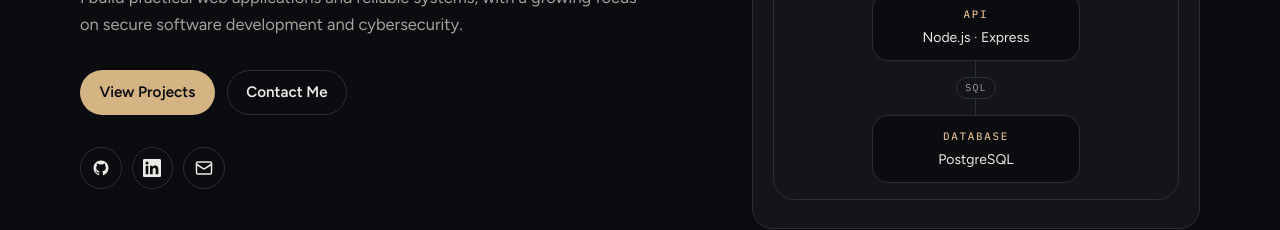
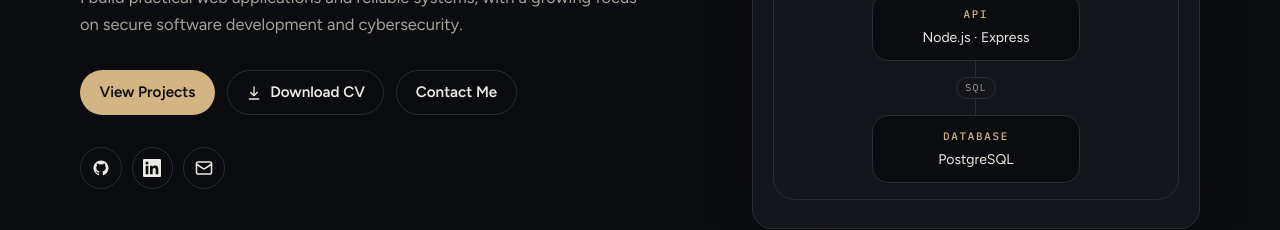
Before and after one commit to nadiamariaotieno/Nadia-Maria-Portfolio, a React (Vite) app: page / in a window 1280 px wide. Shown: the part 395-625 px from the top of the page. Built offline with nearby package versions, Linux system fonts and the light colour scheme; no server answers.

Commit message:
Add CV URL and filename to site.js. Integrate CvButton in Contact and Hero sections for improved CV accessibility.

```diff
--- a/src/data/site.js
+++ b/src/data/site.js
@@ -26,6 +26,8 @@ export const site = {
   portfolioRepoUrl:
     optionalUrl(env.VITE_PORTFOLIO_REPO_URL) ||
     'https://github.com/nadiamariaotieno/Nadia-Maria-Portfolio',
+  cvUrl: '/Nadia-Maria-Otieno-CV.pdf',
+  cvFileName: 'Nadia-Maria-Otieno-CV.pdf',
   tagline:
     'I build practical web applications and reliable systems, with a growing focus on secure software development and cybersecurity.',
   exploring: [
--- a/src/sections/Contact.jsx
+++ b/src/sections/Contact.jsx
@@ -1,5 +1,6 @@
 import { Mail } from 'lucide-react'
 import ContactForm from '../components/ContactForm'
+import CvButton from '../components/CvButton'
 import Reveal from '../components/Reveal'
 import SectionHeading from '../components/SectionHeading'
 import { site } from '../data/site'
@@ -14,6 +15,7 @@ export default function Contact() {
             Send a message with the form, or email me directly. You can also
             find me on GitHub and LinkedIn.
           </p>
+          <CvButton className="mt-6" />
           <dl className="mt-8 space-y-5">
             <div>
               <dt className="font-mono text-xs uppercase tracking-[0.16em] text-accent">
--- a/src/sections/Hero.jsx
+++ b/src/sections/Hero.jsx
@@ -1,4 +1,5 @@
 import Button from '../components/Button'
+import CvButton from '../components/CvButton'
 import Reveal from '../components/Reveal'
 import SocialLinks from '../components/SocialLinks'
 import SystemSketch from '../components/SystemSketch'
@@ -26,6 +27,7 @@ export default function Hero() {
             >
               View Projects
             </Button>
+            <CvButton />
             <Button
               href="#contact"
               variant="secondary"
```
